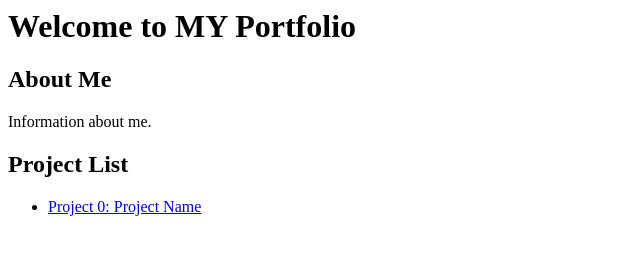
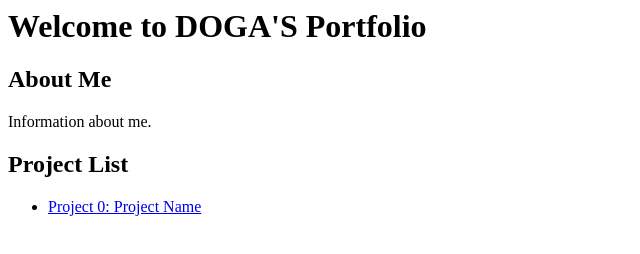
Before and after one commit to Doaklnc/Portfolio, a plain HTML site: page index.html in a window 1280 px wide. Shown: the whole page, without its empty margins (0-640 px from the left). Drawn offline with Linux system fonts and the light colour scheme.

Commit message:
Added my name
Updated the Portfolio introduction to be about ME!

```diff
--- a/index.html
+++ b/index.html
@@ -6,7 +6,7 @@
     </head>
     <body>
 
-        <h1>Welcome to MY Portfolio</h1>
+        <h1>Welcome to DOGA'S Portfolio</h1>
 
         <h2>About Me</h2>
 
```
